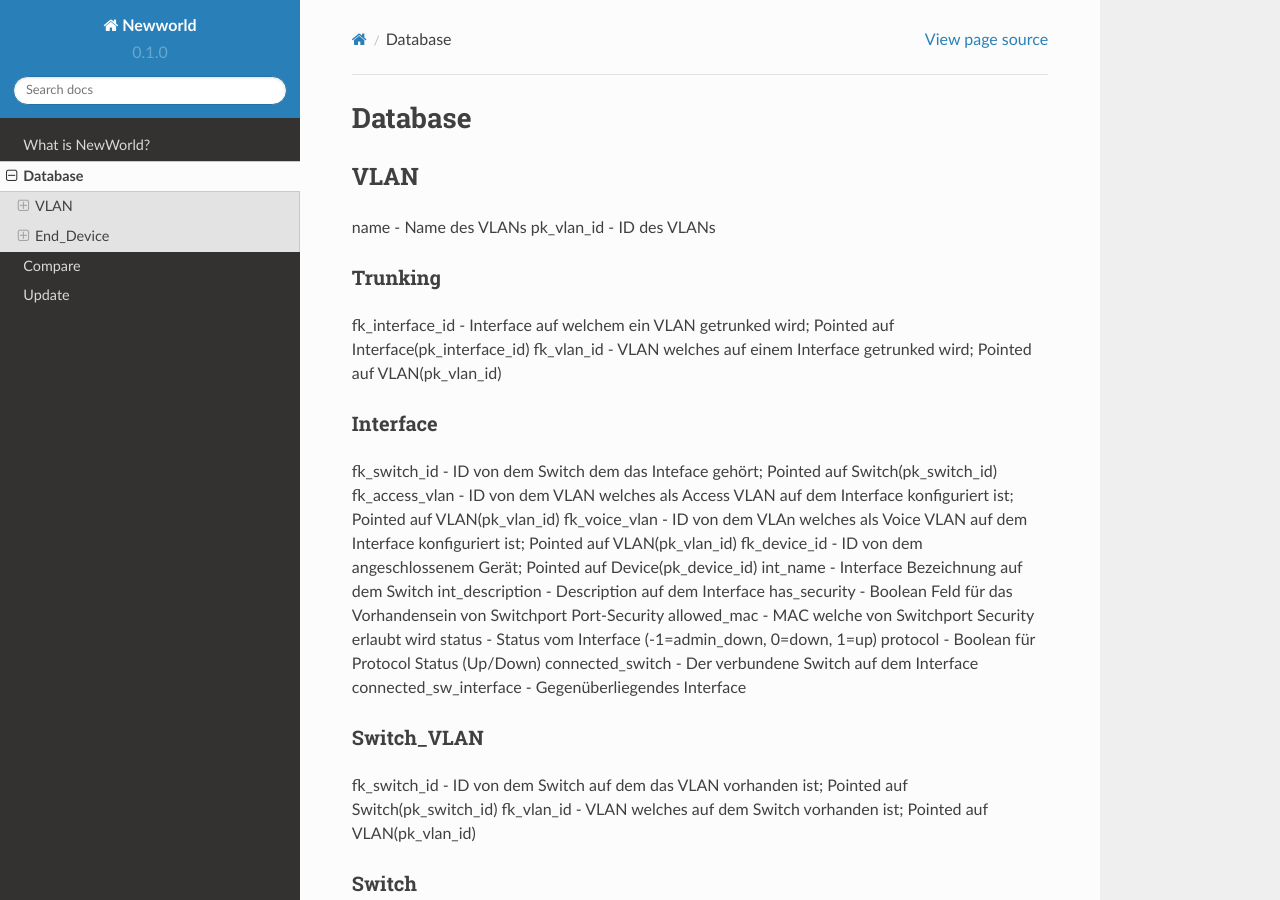
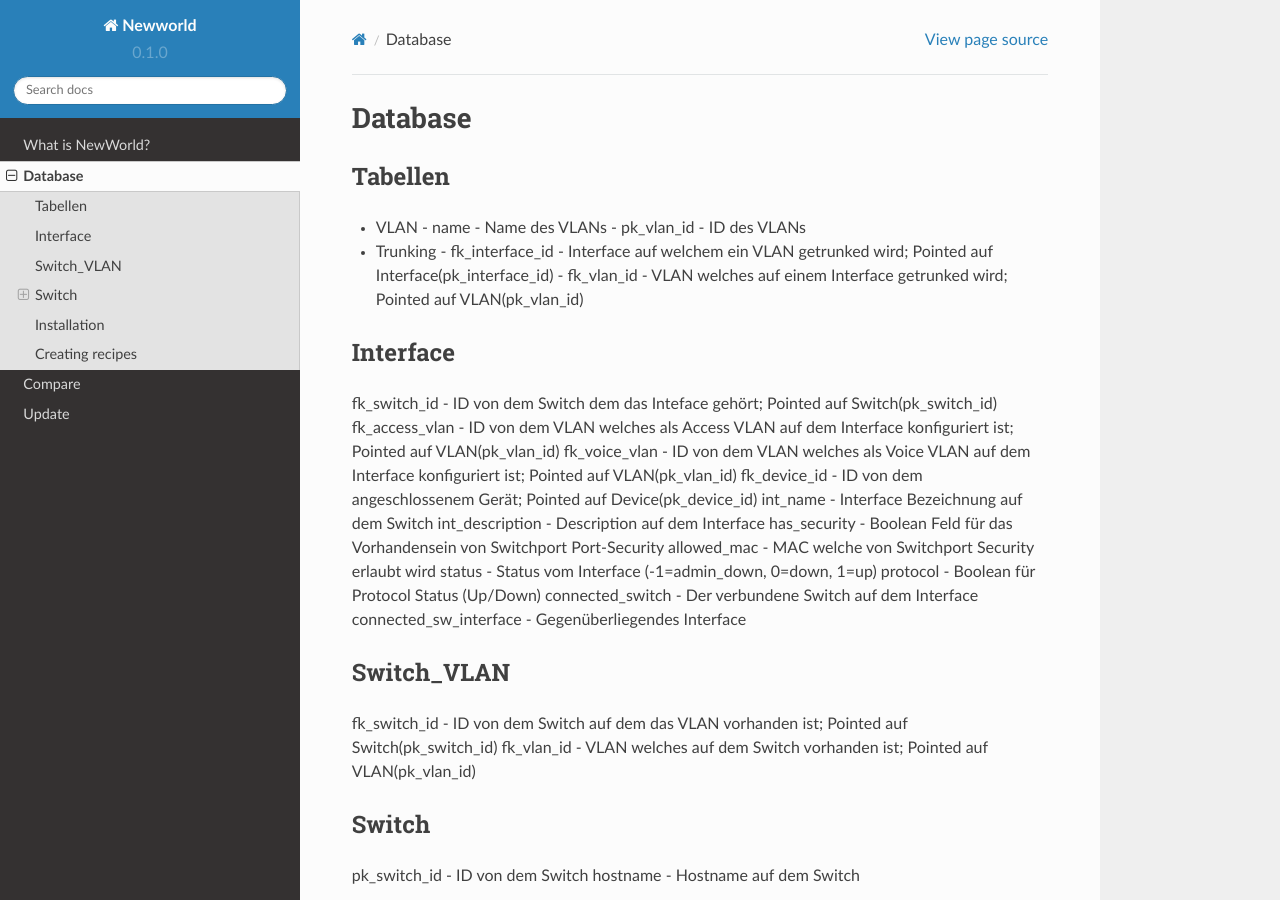
Before and after one commit to newworld-itp/NewWorld, a Sphinx documentation site: the page built from docs/source/database.rst, in a window 1280 px wide and 900 px high. Built offline with Sphinx 7.4.7 and the Read the Docs theme 2.0.0, drawn with Linux system fonts in a browser that asks for light colours; pages that are not in the unit, such as notebooks, are missing from menus.

```diff
--- a/docs/source/database.rst
+++ b/docs/source/database.rst
@@ -4,21 +4,22 @@ Database
 
 .. _installation:
 
-VLAN
-____
-name - Name des VLANs
-pk_vlan_id - ID des VLANs
+Tabellen
+--------
 
-Trunking
---------
-fk_interface_id - Interface auf welchem ein VLAN getrunked wird; Pointed auf Interface(pk_interface_id)
-fk_vlan_id - VLAN welches auf einem Interface getrunked wird; Pointed auf VLAN(pk_vlan_id)
+- VLAN
+  - name - Name des VLANs
+  - pk_vlan_id - ID des VLANs
+
+- Trunking
+  - fk_interface_id - Interface auf welchem ein VLAN getrunked wird; Pointed auf Interface(pk_interface_id)
+  - fk_vlan_id - VLAN welches auf einem Interface getrunked wird; Pointed auf VLAN(pk_vlan_id)
 
 Interface
 ---------
 fk_switch_id - ID von dem Switch dem das Inteface gehört; Pointed auf Switch(pk_switch_id)
 fk_access_vlan - ID von dem VLAN welches als Access VLAN auf dem Interface konfiguriert ist; Pointed auf VLAN(pk_vlan_id)
-fk_voice_vlan - ID von dem VLAn welches als Voice VLAN auf dem Interface konfiguriert ist; Pointed auf VLAN(pk_vlan_id)
+fk_voice_vlan - ID von dem VLAN welches als Voice VLAN auf dem Interface konfiguriert ist; Pointed auf VLAN(pk_vlan_id)
 fk_device_id - ID von dem angeschlossenem Gerät; Pointed auf Device(pk_device_id)
 int_name - Interface Bezeichnung auf dem Switch
 int_description - Description auf dem Interface
```
